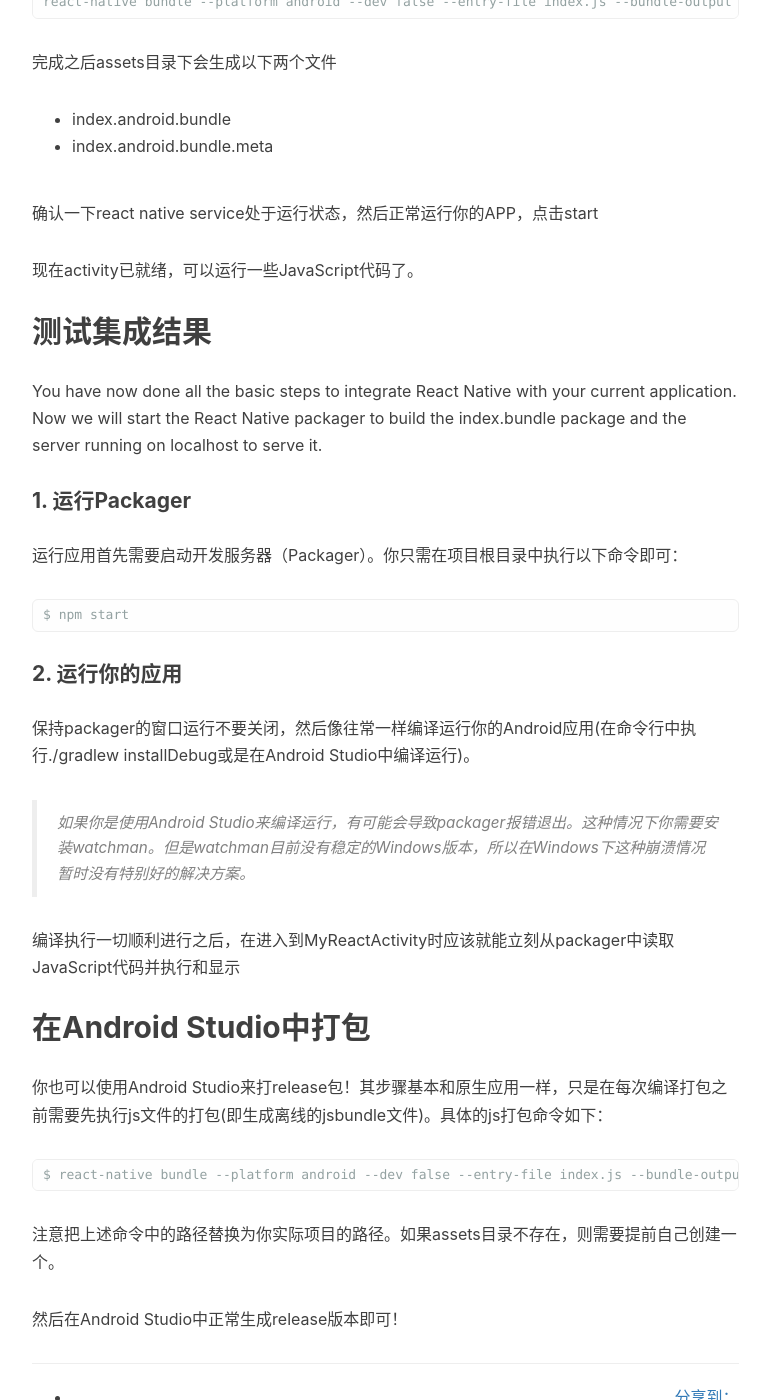
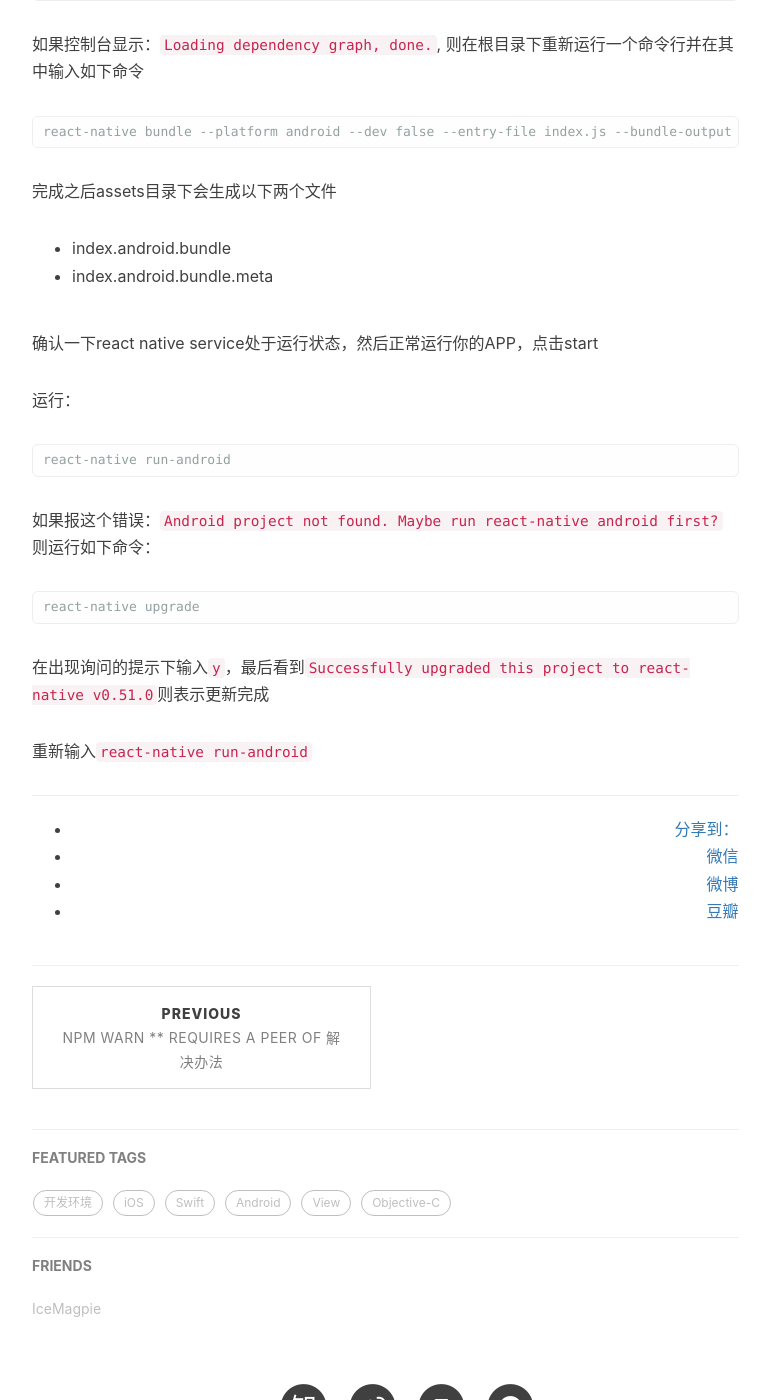
Before and after one commit to zoeice/zoeice.github.io, a Jekyll site: the page built from _posts/2017-12-12-reactnative-android-install.markdown, in a window 1280 px wide and 1400 px high, scrolled down 5038 px. Shown: the whole window, without its empty margins (233-1003 px from the left). Built offline with Jekyll 4.4.1, drawn with Linux system fonts in a browser that asks for light colours; nearby versions of some CDN libraries; comment, search, counter and statistics services are not loaded; some of the changed text lies outside the part shown.

Commit message:
no message

````diff
--- a/_posts/2017-12-12-reactnative-android-install.markdown
+++ b/_posts/2017-12-12-reactnative-android-install.markdown
@@ -11,7 +11,14 @@
 ---
 
 ## 开发环境准备
-随便起个项目名，比如：NativeAppDemo
+配置android环境
+1. 配置环境变量：
+在.bash_profile中配置, ANDROID_HOME根据你自己android sdk 的路径修改
+```
+export ANDROID_HOME=$HOME/Library/Android/sdk
+export PATH=$PATH:$ANDROID_HOME/tools:$ANDROID_HOME/platform-tools
+```
+
 
 ## 安装JavaScript依赖包
 
@@ -42,6 +49,8 @@
 在app的`build.gradle`文件中添加react-native依赖库
 ```groovy
 android {
+    buildToolsVersion "23.0.1"
+    ...
     defaultConfig {
         ...
         ndk {
@@ -81,10 +90,9 @@
 ```xml
 <uses-permission android:name="android.permission.INTERNET" />
 ```
-#### 3.代码集成
 
 
-#### 4.添加index.js文件到项目中
+#### 3.添加index.js文件到项目中
 
 ###### (1).创建一个index.js文件
 
@@ -129,7 +137,7 @@
 里面的名称 必须和你的工程名一致。比如MyReactNativeApp。
 
 
-## 创建Activity
+## 代码集成
 新建一个Activity，让其继承ReactActivity，并重写getMainComponentName(),返回我们在index.android.js
 中注册的HelloWorld这个组件。
 ```java
@@ -208,31 +216,15 @@
 
 确认一下react native service处于运行状态，然后正常运行你的APP，点击start
 
+运行：
+```
+react-native run-android
+```
+如果报这个错误：`Android project not found. Maybe run react-native android first?`
+则运行如下命令：
+```
+react-native upgrade
+```
+在出现询问的提示下输入`y`，最后看到`Successfully upgraded this project to react-native v0.51.0`则表示更新完成
 
-现在activity已就绪，可以运行一些JavaScript代码了。
-
-## 测试集成结果
-You have now done all the basic steps to integrate React Native with your current application. Now we will start the React Native packager to build the index.bundle package and the server running on localhost to serve it.
-
-#### 1. 运行Packager
-运行应用首先需要启动开发服务器（Packager）。你只需在项目根目录中执行以下命令即可：
-```Shell
-$ npm start
-```
-#### 2. 运行你的应用
-保持packager的窗口运行不要关闭，然后像往常一样编译运行你的Android应用(在命令行中执行./gradlew installDebug或是在Android Studio中编译运行)。
-
->如果你是使用Android Studio来编译运行，有可能会导致packager报错退出。这种情况下你需要安装watchman。但是watchman目前没有稳定的Windows版本，所以在Windows下这种崩溃情况暂时没有特别好的解决方案。
-
-编译执行一切顺利进行之后，在进入到MyReactActivity时应该就能立刻从packager中读取JavaScript代码并执行和显示
-
-## 在Android Studio中打包
-你也可以使用Android Studio来打release包！其步骤基本和原生应用一样，只是在每次编译打包之前需要先执行js文件的打包(即生成离线的jsbundle文件)。具体的js打包命令如下：
-
-```Shell
-$ react-native bundle --platform android --dev false --entry-file index.js --bundle-output android/com/your-company-name/app-package-name/src/main/assets/index.android.bundle --assets-dest android/com/your-company-name/app-package-name/src/main/res/
-```
-
-注意把上述命令中的路径替换为你实际项目的路径。如果assets目录不存在，则需要提前自己创建一个。
-
-然后在Android Studio中正常生成release版本即可！
+重新输入`react-native run-android`
````
Also changed, not shown: other parts of _posts/2017-12-12-reactnative-android-install.markdown (+1 -1 lines).
